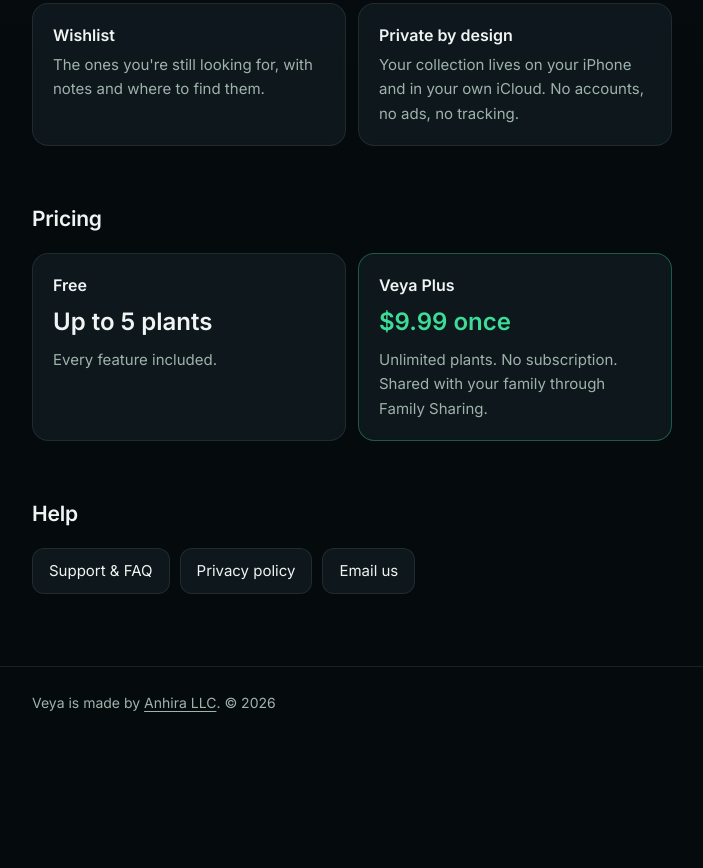
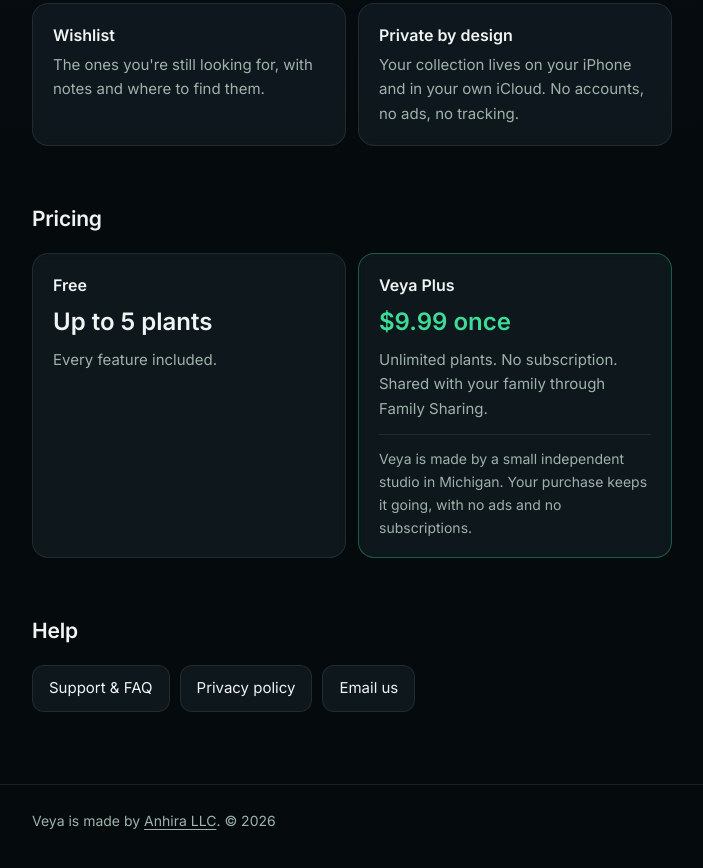
Before and after one commit to Anhira-llc/anhira-site, a plain HTML site: page veya/index.html in a window 1280 px wide. Shown: the part 913-1781 px from the top of the page, without its empty margins (288-991 px from the left). Before the commit the page ends 1667 px from the top, so only its background shows below. Drawn offline with Linux system fonts and the light colour scheme.

Commit message:
Add small studio line to Veya Plus

```diff
--- a/veya/index.html
+++ b/veya/index.html
@@ -90,6 +90,7 @@
           <h3>Veya Plus</h3>
           <strong>$9.99 once</strong>
           <p>Unlimited plants. No subscription. Shared with your family through Family Sharing.</p>
+          <p class="maker">Veya is made by a small independent studio in Michigan. Your purchase keeps it going, with no ads and no subscriptions.</p>
         </div>
       </div>
 
--- a/veya/veya.css
+++ b/veya/veya.css
@@ -138,6 +138,12 @@
 
 .price .plus { border-color: rgba(61, 220, 151, 0.35); }
 .price .plus strong { color: var(--accent); }
+.price .plus .maker {
+  margin-top: 12px;
+  padding-top: 12px;
+  border-top: 1px solid var(--line);
+  font-size: 14px;
+}
 
 .links {
   display: flex;
```
